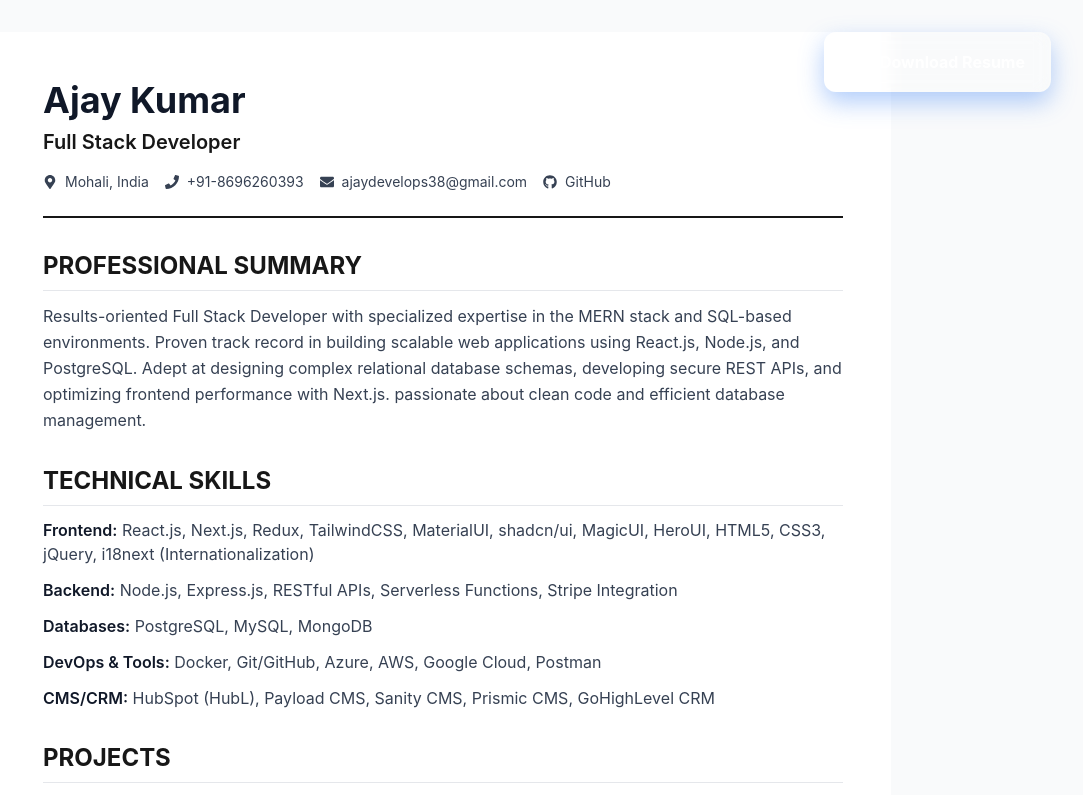
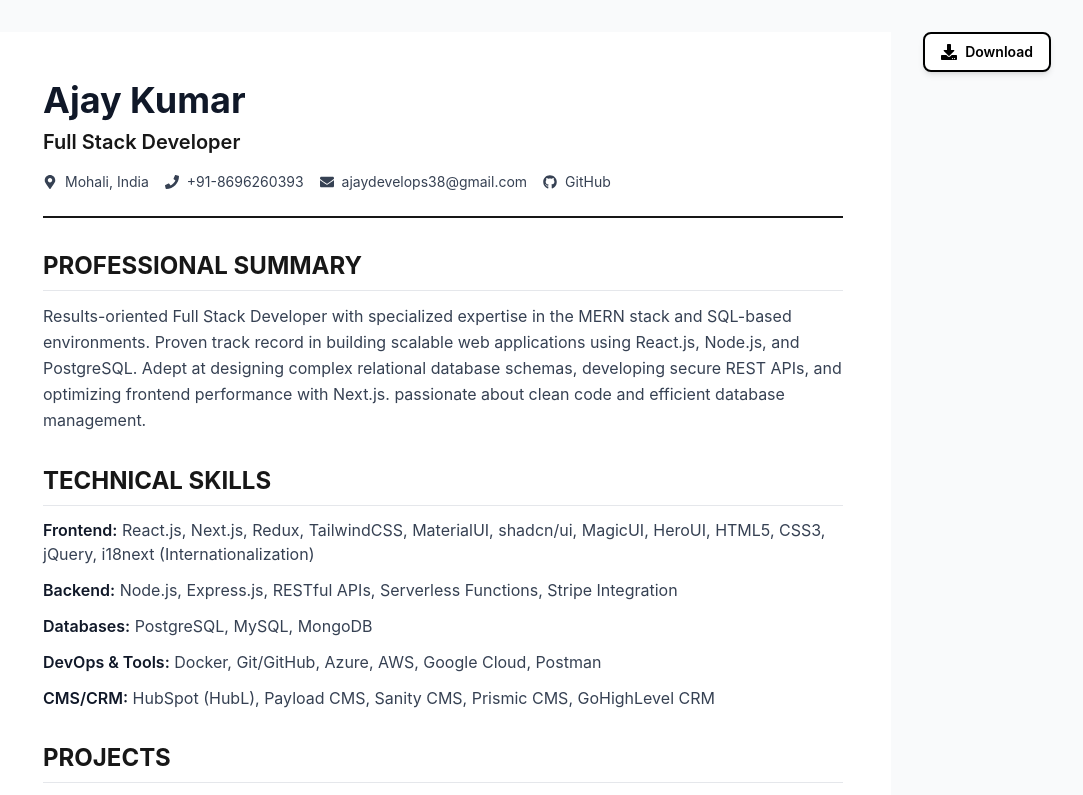
Before and after one commit to ajay-develops/my-resume, a Next.js app: page / in a window 1280 px wide. Shown: the top 795 px of the page, without its empty margins (197-1280 px from the left). Built offline with nearby package versions, Linux system fonts and the light colour scheme.

Commit message:
Make download button smaller with black outline and minimal text

```diff
--- a/src/components/DownloadButton.tsx
+++ b/src/components/DownloadButton.tsx
@@ -35,13 +35,11 @@ export default function DownloadButton() {
     <button
       onClick={handleDownload}
       disabled={isDownloading}
-      className="fixed top-6 right-6 md:top-8 md:right-8 bg-accent-blue hover:bg-accent-blue-dark text-white font-bold py-4 px-6 rounded-xl shadow-2xl transition-all duration-200 flex items-center gap-3 no-print disabled:opacity-70 disabled:cursor-not-allowed z-50 border-2 border-white/20 backdrop-blur-sm text-base min-w-[180px] justify-center hover:scale-105 active:scale-95"
-      style={{
-        boxShadow: "0 10px 25px rgba(59, 130, 246, 0.4)",
-      }}
+      className="fixed top-6 right-6 md:top-8 md:right-8 bg-white hover:bg-gray-50 text-black font-semibold py-2 px-4 rounded-lg shadow-md transition-all duration-200 flex items-center gap-2 no-print disabled:opacity-70 disabled:cursor-not-allowed z-50 border-2 border-black hover:border-gray-800 text-sm"
+      title={isDownloading ? "Generating PDF..." : "Download Resume as PDF"}
     >
-      <FaDownload className={isDownloading ? "animate-spin" : ""} size={18} />
-      <span>{isDownloading ? "Generating PDF..." : "Download Resume"}</span>
+      <FaDownload className={isDownloading ? "animate-spin" : ""} size={16} />
+      <span>{isDownloading ? "Generating..." : "Download"}</span>
     </button>
   );
 }
```
